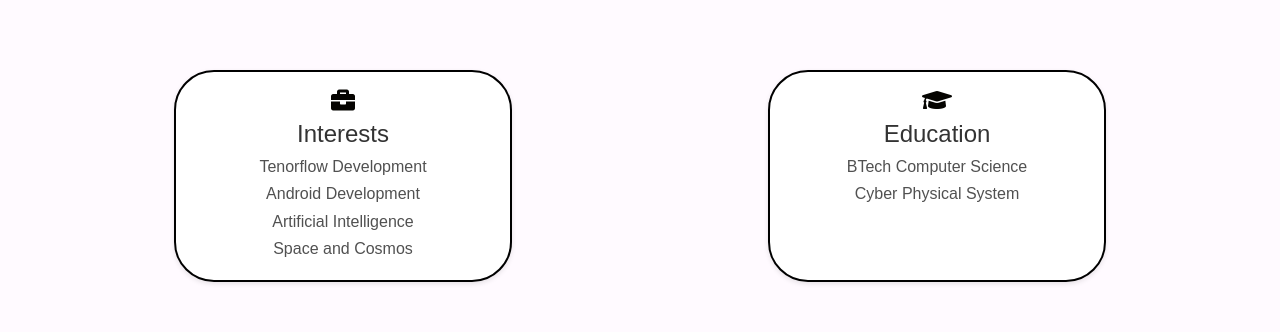
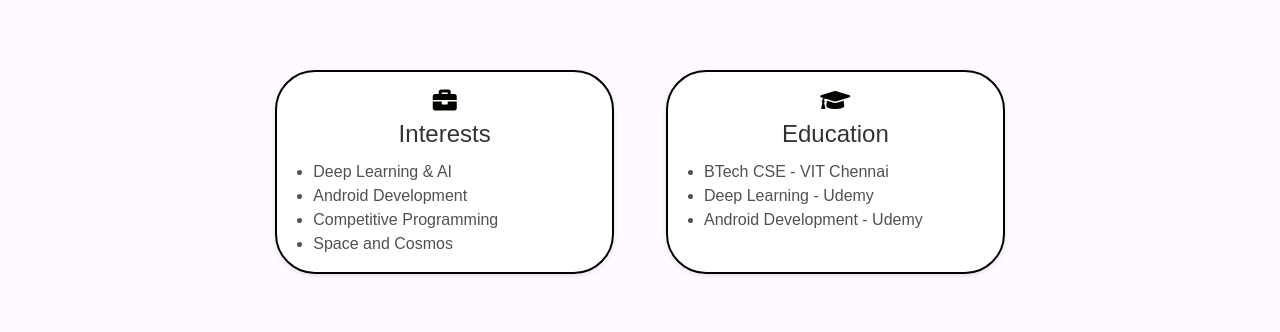
Before and after one commit to Milind-Ranjan/Milind-Ranjan-Portfollio, a Nuxt app: page / in a window 1280 px wide. Shown: the part 584-916 px from the top of the page. Built offline with nearby package versions, Linux system fonts and the light colour scheme; a web font is replaced by a local one.

Commit message:
about me section changed

```diff
--- a/components/AboutSection.vue
+++ b/components/AboutSection.vue
@@ -3,18 +3,23 @@
     <h1>About Me _______________ <span class="underline"></span></h1>
     <div class="info-cards">
       <div class="card">
-          <i class="fas fa-briefcase" color=#050401></i>
+        <i class="fas fa-briefcase"></i>
         <h4>Interests</h4>
-          <p>Tenorflow Development</p>
-          <p>Android Development</p>
-          <p>Artificial Intelligence</p>
-          <p>Space and Cosmos</p>
+        <ul class="interests-list">
+          <li>Deep Learning & AI</li>
+          <li>Android Development</li>
+          <li>Competitive Programming</li>
+          <li>Space and Cosmos</li>
+        </ul>
       </div>
       <div class="card">
-          <i class="fas fa-graduation-cap" color=#050401></i>
+        <i class="fas fa-graduation-cap"></i>
         <h4>Education</h4>
-          <p>BTech Computer Science</p>
-          <p>Cyber Physical System</p>
+        <ul class="education-list">
+          <li>BTech CSE - VIT Chennai</li>
+          <li>Deep Learning - Udemy</li>
+          <li>Android Development - Udemy</li>
+        </ul>
       </div>
     </div>
     <p class="description">
@@ -33,7 +38,6 @@
 </script>
 
 <style scoped>
-
 .card i {
   font-size: 1.5rem; /* Adjust icon size */
   color: #050401; /* Change icon color */
@@ -60,7 +64,6 @@
 
 .info-cards {
   display: flex;
-  justify-content: space-around;
   margin-top: 5rem; /* Add margin-top to increase space above the cards */
   margin-bottom: 5rem; /* Existing margin */
 }
@@ -72,13 +75,21 @@
   padding: 1rem; /* Padding inside the card */
   box-shadow: 0 2px 5px rgba(0, 0, 0, 0.1); /* Optional shadow for depth */
   text-align: center;
+  margin: 0 1rem;
+}
 
-
-}
 .card h4 {
   color: #333; /* Dark color for the heading */
   font-size: 1.5rem;
 }
+
+.interests-list, .education-list {
+  list-style-type: disc; /* Use bullet points */
+  padding-left: 20px; /* Indent list */
+  text-align: left; /* Align text to the left */
+  margin-top: 0.5rem;
+}
+
 .card p {
   margin: 0.2rem 0; /* Add some spacing for paragraphs */
   color: #515151;
@@ -100,7 +111,6 @@
   .card {
     width: 75%; /* Increase width on mobile for better visibility */
     margin-bottom: 5rem;
-
   }
 
   .about-me {
--- a/nuxt.config.ts
+++ b/nuxt.config.ts
@@ -12,13 +12,6 @@ export default defineNuxtConfig({
   turnstile: {
     siteKey: "0x4AAAAAAAUBxBNAPgRBo5hj",
   },
-  apollo: {
-    clients: {
-      default: {
-        httpEndpoint: "https://cms.mihai.ltd/graphql",
-      },
-    },
-  },
   app: {
     head: {
       title: "Milind Ranjan Portfolio",
@@ -31,15 +24,15 @@ export default defineNuxtConfig({
         {
           hid: "description",
           name: "description",
-          content: "Mihai's portfolio website showcasing Milind’s work",
+          content: "Milind's portfolio website showcasing Milind’s work",
         },
         {
+
           name: "keywords",
           content: "portfolio, website, developer, programmer",
         },
       ],
       link: [
-        // Add the web font stylesheet link here
         {
           rel: 'stylesheet',
           href: 'https://db.onlinewebfonts.com/c/58af16514d95c0d78284e9f275ee75ae?family=ES+Build+TRIAL' // Replace with the actual URL of your web font
```
Lines whose indentation alone changed are shown as unchanged.
